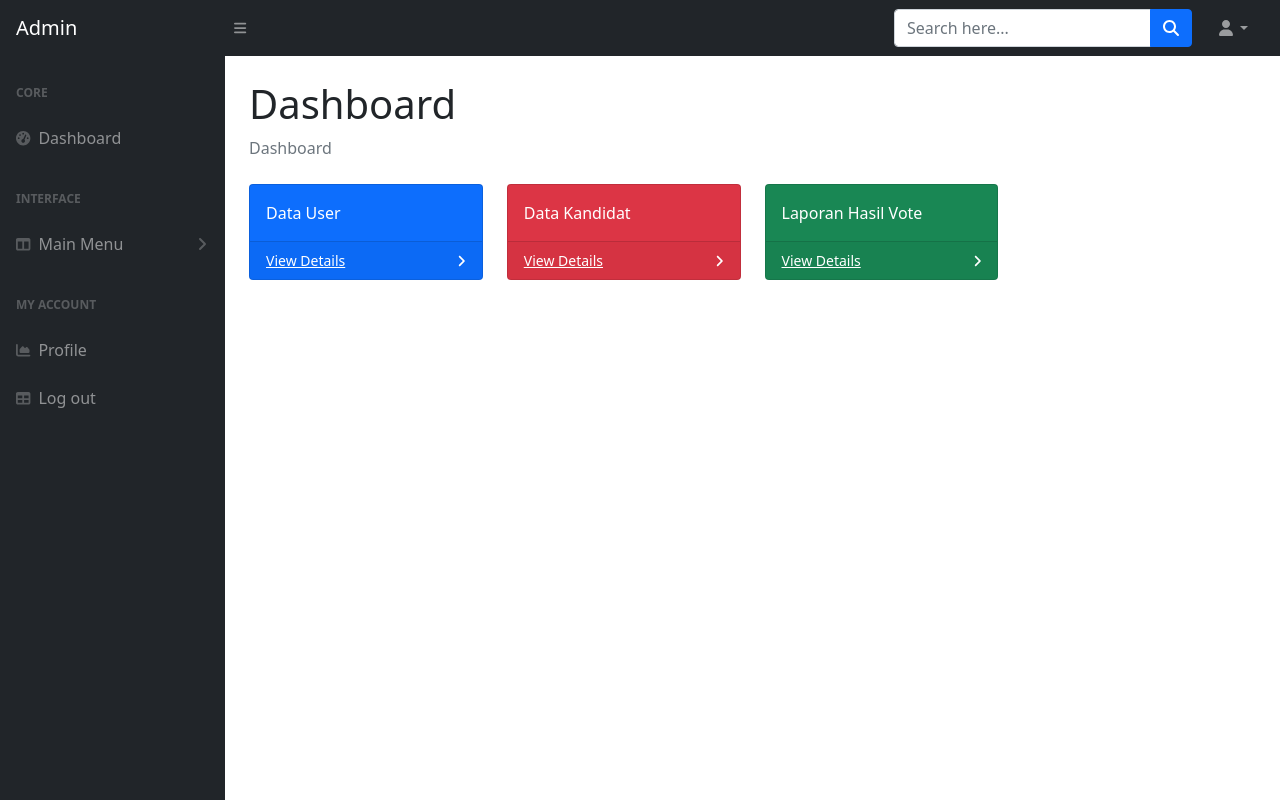
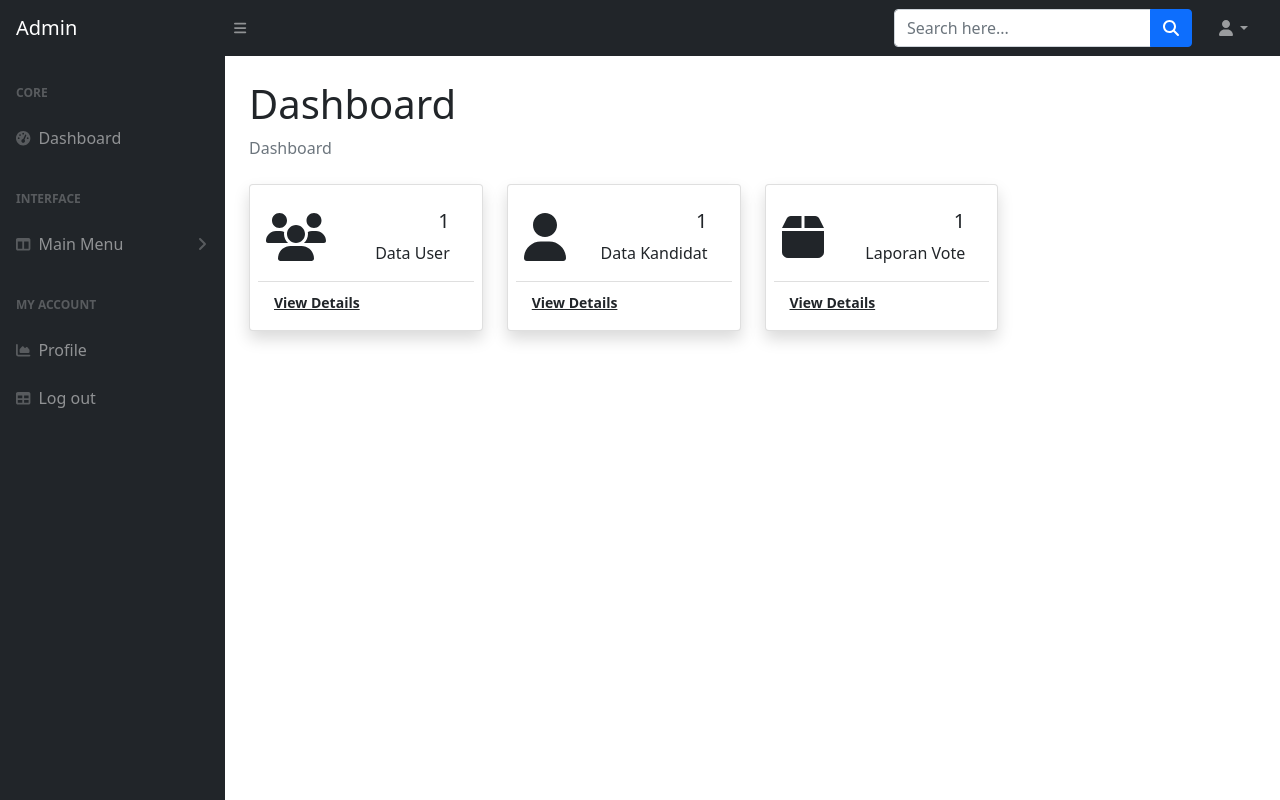
Before and after one commit to Ichika354/vote-project-rega, a PHP site: page /dashboard.php in a window 1280 px wide. Run offline with PHP 8.4, Linux system fonts and the light colour scheme; tables that the repository leaves empty or names only in its code hold one stand-in row (values such as "Sample post"); some libraries are stand-ins or nearby versions.

Commit message:
Commit Project

```diff
--- a/Admin/dashboard.php
+++ b/Admin/dashboard.php
@@ -1,5 +1,21 @@
+<?php
+
+require '../function/function.php';
+
+$data_user = mysqli_query($connect, "SELECT * FROM users");
+$data_kandidat = mysqli_query($connect, "SELECT * FROM kandidat");
+
+$jumlah_user = mysqli_num_rows($data_user);
+$jumlah_kandidat = mysqli_num_rows($data_kandidat);
+
+
+
+?>
+
+
 <!DOCTYPE html>
 <html lang="en">
+
 <head>
     <meta charset="utf-8" />
     <meta http-equiv="X-UA-Compatible" content="IE=edge" />
@@ -13,6 +29,7 @@
 </head>
 
 <!-- content navbar  -->
+
 <body class="sb-nav-fixed">
     <nav class="sb-topnav navbar navbar-expand navbar-dark bg-dark">
         <!-- Navbar Brand-->
@@ -33,7 +50,9 @@
                 <a class="nav-link dropdown-toggle" id="navbarDropdown" href="#" role="button" data-bs-toggle="dropdown" aria-expanded="false"><i class="fas fa-user fa-fw"></i></a>
                 <ul class="dropdown-menu dropdown-menu-end" aria-labelledby="navbarDropdown">
                     <li><a class="dropdown-item" href="../Admin/profile.php">My Profile</a></li>
-                        <li><hr class="dropdown-divider" /></li>
+                    <li>
+                        <hr class="dropdown-divider" />
+                    </li>
                     <li><a class="dropdown-item" href="../Login/login.php">Logout</a></li>
                 </ul>
             </li>
@@ -90,51 +109,54 @@
         <div id="layoutSidenav_content">
             <main>
                 <div class="container-fluid px-4">
-                        <h1 class
-                        ="mt-4">Dashboard</h1>
+                    <h1 class="mt-4">Dashboard</h1>
                     <ol class="breadcrumb mb-4">
                         <li class="breadcrumb-item active">Dashboard</li>
                     </ol>
-
-
                     <div class="row">
-                            <div class="col-xl-3 col-md-6">
-                                <div class="card bg-primary text-white mb-4">
-                                    <div class="card-body">Data User</div>
-                                    <div class="card-footer d-flex align-items-center justify-content-between">
-                                        <a class="small text-white stretched-link" href="../Admin/data-user.php">View Details</a>
-                                        <div class="small text-white"><i class="fas fa-angle-right"></i></div>
+                        <div class="col-12 col-sm-6 col-md-6 col-lg-3">
+                            <div class="card p-2 shadow">
+                                <div class="d-flex align-items-center px-2">
+                                <i class="fa fa-users float-start fa-3x py-auto" aria-hidden="true"></i>
+                                    <div class="card-body text-end">
+                                        <h5 class="card-title"><?= $jumlah_user; ?></h5>
+                                        <p class="card-text">Data User</p>
+                                    </div>
+                                </div>
+                                <div class="card-footer bg-white">
+                                    <a class="small text-dark text-start fw-bold stretched-link" href="../Admin/data-user.php">View Details</a>
                                 </div>
                             </div>
                         </div>
-                            <div class="col-xl-3 col-md-6">
-                                <div class="card bg-danger text-white mb-4">
-                                    <div class="card-body">Data Kandidat </div>
-                                    <div class="card-footer d-flex align-items-center justify-content-between">
-                                        <a class="small text-white stretched-link" href="../Admin/data-kandidat.php">View Details</a>
-                                        <div class="small text-white"><i class="fas fa-angle-right"></i></div>
+                        <div class="col-12 col-sm-6 col-md-6 col-lg-3">
+                            <div class="card p-2 shadow">
+                                <div class="d-flex align-items-center px-2">
+                                <i class="fa fa-user float-start fa-3x py-auto" aria-hidden="true"></i>
+                                    <div class="card-body text-end">
+                                        <h5 class="card-title"><?= $jumlah_kandidat ?></h5>
+                                        <p class="card-text">Data Kandidat</p>
+                                    </div>
+                                </div>
+                                <div class="card-footer bg-white">
+                                    <a class="small text-dark text-start fw-bold stretched-link" href="../Admin/data-user.php">View Details</a>
                                 </div>
                             </div>
                         </div>
-                            <div class="col-xl-3 col-md-6">
-                                <div class="card bg-success text-white mb-4">
-                                    <div class="card-body">Laporan Hasil Vote</div>
-                                    <div class="card-footer d-flex align-items-center justify-content-between">
-                                        <a class="small text-white stretched-link" href="../Admin/laporan-hasil-vote.php">View Details</a>
-                                        <div class="small text-white"><i class="fas fa-angle-right"></i></div>
+                        <div class="col-12 col-sm-6 col-md-6 col-lg-3">
+                            <div class="card p-2 shadow">
+                                <div class="d-flex align-items-center px-2">
+                                <i class="fa fa-box float-start fa-3x py-auto" aria-hidden="true"></i>
+                                    <div class="card-body text-end">
+                                        <h5 class="card-title"><?= 1; ?></h5>
+                                        <p class="card-text">Laporan Vote</p>
+                                    </div>
+                                </div>
+                                <div class="card-footer bg-white">
+                                    <a class="small text-dark text-start fw-bold stretched-link" href="../Admin/data-user.php">View Details</a>
                                 </div>
                             </div>
                         </div>
 
-                            <!-- <div class="col-xl-3 col-md-6">
-                                <div class="card bg-danger text-white mb-4">
-                                    <div class="card-body">Danger Card</div>
-                                    <div class="card-footer d-flex align-items-center justify-content-between">
-                                        <a class="small text-white stretched-link" href="#">View Details</a>
-                                        <div class="small text-white"><i class="fas fa-angle-right"></i></div>
-                                    </div>
-                                </div>
-                            </div>  -->
                     </div>
                 </div>
         </div>
@@ -146,4 +168,5 @@
         <script src="https://cdn.jsdelivr.net/npm/simple-datatables@latest" crossorigin="anonymous"></script>
         <script src="js/datatables-simple-demo.js"></script>
 </body>
+
 </html>
--- /dev/null
+++ b/function/function.php
@@ -0,0 +1,82 @@
+<?php
+
+    $connect = mysqli_connect("localhost", "root", "", "vote-rega");
+
+    function query($query) {
+        global $connect;
+        $result = mysqli_query($connect, $query);
+        $row = [];
+        while ($row = mysqli_fetch_assoc($result)) {
+            $rows[] = $row;
+        }
+        return $rows;
+    }
+
+    function tambah($data) {
+        global $connect;
+
+        $nama_kandidat = htmlspecialchars($data["nama_kandidat"]) ;
+        $prodi = ($data["prodi"]);
+        $jabatan = ($data["jabatan"]);
+        $visi = htmlspecialchars($data["visi"]);
+        $misi = htmlspecialchars($data["misi"]);
+
+        //upload gambar
+
+        $gambar = upload();
+
+        if (!$gambar) {
+            return false;
+        }
+
+
+        //query insert
+        $query = "INSERT INTO kandidat VALUES ('' , '$gambar', '$nama_kandidat' ,'$prodi' , '$jabatan', '$visi', '$misi')";
+        mysqli_query($connect, $query);
+
+        return mysqli_affected_rows($connect);
+    }
+
+    function upload(){
+
+        $namaFile = $_FILES["gambar"]["name"];
+        $ukuranFile = $_FILES["gambar"]["size"];
+        $error = $_FILES["gambar"]["error"];
+        $tmpName = $_FILES["gambar"]["tmp_name"];
+
+        //cek apakah ada gambar yg di upload atau tidak
+        if ($error === 4) {
+            echo
+            "<script>
+                alert('Upload gambar terlebih dahulu');
+            </script>";
+            return false;
+        }
+
+        //cek apakah yang di upload gambar atau bukan
+        $ekstensiGambarValid = ["jpg", "jpeg", "png"];
+        $ekstensiGambar = explode('.', $namaFile);
+        $ekstensiGambar = strtolower(end($ekstensiGambar));
+
+        if(!in_array($ekstensiGambar, $ekstensiGambarValid)){
+            echo
+            "<script>
+                alert('Upload gambar dongg');
+            </script>";
+            return false;
+        }
+        //lolos semua pengecekan
+        //generate nama gambar baru
+
+        $namaFileBaru = uniqid();
+        $namaFileBaru .= '.';
+        $namaFileBaru .= $ekstensiGambar;
+
+
+
+
+        move_uploaded_file($tmpName, '../assets/images/'.$namaFileBaru);
+
+        return $namaFileBaru;
+
+    }
```
Also changed, not shown: Admin/create-kandidat.php (+59 -28 lines), Admin/data-kandidat.php (+23 -11 lines), Admin/data-user.php (+18 -4 lines), 4 other files. Lines whose indentation alone changed are shown as unchanged.
